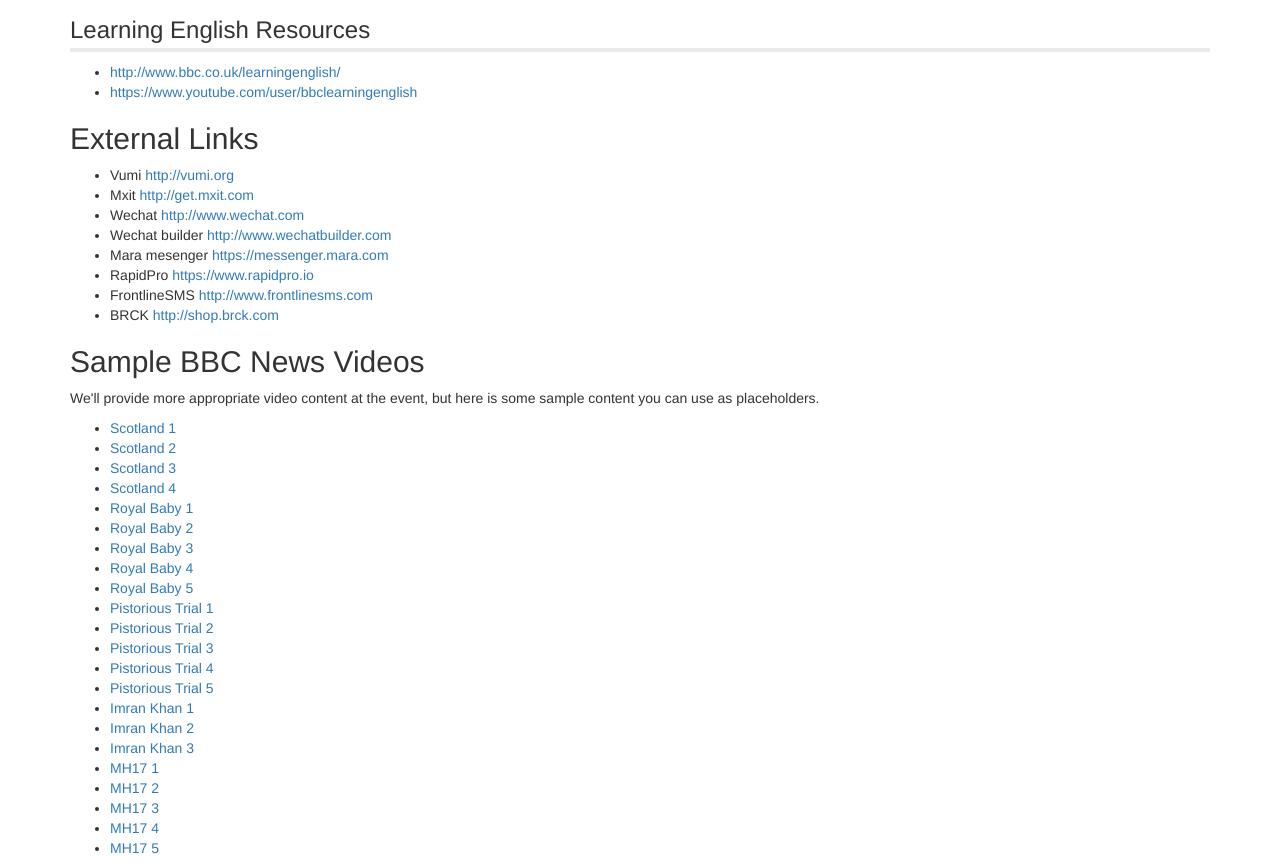
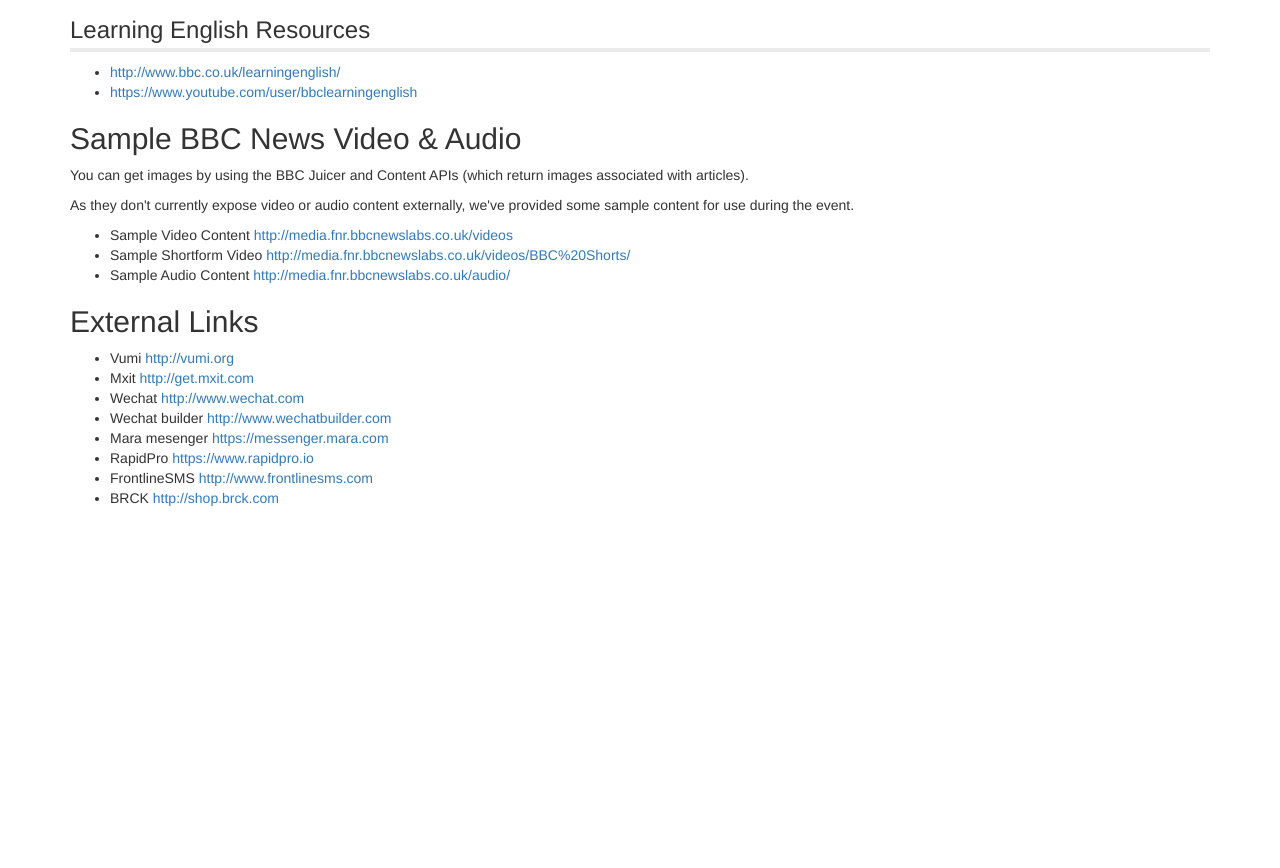
Before and after one commit to bbc/newslabs-docs, a website: page html/World-Service-Nairobi.html in a window 1280 px wide. Shown: the part 1712-2580 px from the top of the page. After the commit the page ends 2230 px from the top, so only its background shows below. Drawn offline with nearby package versions, Linux system fonts and the light colour scheme.

Commit message:
Updating URLs for sample video content

```diff
--- a/html/World-Service-Nairobi.html
+++ b/html/World-Service-Nairobi.html
@@ -51,7 +51,7 @@
        <h1>
           BBC News Labs <strong> Documentation</strong>
        </h1>
-       <p><small>Last updated: <strong>2015-01-29 11:21:55</strong></small></p>
+       <p><small>Last updated: <strong>2015-01-29 16:30:38</strong></small></p>
       </div>
     </div>
     <div class="container">
@@ -105,6 +105,14 @@
 <li><a href="http://www.bbc.co.uk/learningenglish/">http://www.bbc.co.uk/learningenglish/</a> </li>
 <li><a href="https://www.youtube.com/user/bbclearningenglish">https://www.youtube.com/user/bbclearningenglish</a> </li>
 </ul>
+<h2 id="sample-bbc-news-video-audio">Sample BBC News Video &amp; Audio</h2>
+<p>You can get images by using the BBC Juicer and Content APIs (which return images associated with articles).</p>
+<p>As they don&#39;t currently expose video or audio content externally, we&#39;ve provided some sample content for use during the event.</p>
+<ul>
+<li>Sample Video Content <a href="http://media.fnr.bbcnewslabs.co.uk/videos">http://media.fnr.bbcnewslabs.co.uk/videos</a></li>
+<li>Sample Shortform Video <a href="http://media.fnr.bbcnewslabs.co.uk/videos/BBC%20Shorts/">http://media.fnr.bbcnewslabs.co.uk/videos/BBC%20Shorts/</a></li>
+<li>Sample Audio Content <a href="http://media.fnr.bbcnewslabs.co.uk/audio/">http://media.fnr.bbcnewslabs.co.uk/audio/</a></li>
+</ul>
 <h2 id="external-links">External Links</h2>
 <ul>
 <li>Vumi <a href="http://vumi.org">http://vumi.org</a></li>
@@ -116,32 +124,6 @@
 <li>FrontlineSMS <a href="http://www.frontlinesms.com">http://www.frontlinesms.com</a></li>
 <li>BRCK <a href="http://shop.brck.com">http://shop.brck.com</a></li>
 </ul>
-<h2 id="sample-bbc-news-videos">Sample BBC News Videos</h2>
-<p>We&#39;ll provide more appropriate video content at the event, but here is some sample content you can use as placeholders.</p>
-<ul>
-<li><a href="http://media.fnr.bbcnewslabs.co.uk/videos/Scotland/CAMPAIGN%20COOK%201700%2010%209-h264.mp4">Scotland 1</a></li>
-<li><a href="http://media.fnr.bbcnewslabs.co.uk/videos/Scotland/IDENTITY%20HOCKINGS%200500%2010%209-h264.mp4">Scotland 2</a></li>
-<li><a href="http://media.fnr.bbcnewslabs.co.uk/videos/Scotland/SCOT%20KENDALL%20RANT%201427%209%209-h264.mp4">Scotland 3</a></li>
-<li><a href="http://media.fnr.bbcnewslabs.co.uk/videos/Scotland/SCOTLAND%20EXPLAINER1%201700%2010%209-h264.mp4">Scotland 4</a></li>
-<li><a href="http://media.fnr.bbcnewslabs.co.uk/videos/Royal%20Baby/BABY%20HUNT%20SOT%201130%208%209-h264.mp4">Royal Baby 1</a></li>
-<li><a href="http://media.fnr.bbcnewslabs.co.uk/videos/Royal%20Baby/BABY%20MONTAGE_OD%201321%208%209-h264.mp4">Royal Baby 2</a></li>
-<li><a href="http://media.fnr.bbcnewslabs.co.uk/videos/Royal%20Baby/BABY%20VOXES%201400%208%209-h264.mp4">Royal Baby 3</a></li>
-<li><a href="http://media.fnr.bbcnewslabs.co.uk/videos/Royal%20Baby/BABY%20WITCHELL%201300%208%209-h264.mp4">Royal Baby 4</a></li>
-<li><a href="http://media.fnr.bbcnewslabs.co.uk/videos/Royal%20Baby/WILLIAM%20BABY-OD%201547%208%209-h264.mp4">Royal Baby 5</a></li>
-<li><a href="http://media.fnr.bbcnewslabs.co.uk/videos/Pistorious%20Trial/PISTOR%20HARDING%20OS%201800%2011%209-h264.mp4">Pistorious Trial 1</a></li>
-<li><a href="http://media.fnr.bbcnewslabs.co.uk/videos/Pistorious%20Trial/PISTORIUS%20BBCNEWS%201154%2012%209-h264.mp4">Pistorious Trial 2</a></li>
-<li><a href="http://media.fnr.bbcnewslabs.co.uk/videos/Pistorious%20Trial/PISTORIUS%20HARDING%202200%2011%209-h264.mp4">Pistorious Trial 3</a></li>
-<li><a href="http://media.fnr.bbcnewslabs.co.uk/videos/Pistorious%20Trial/PISTORIUS%20JUDGE%20SOT%200923%2012%209-h264.mp4">Pistorious Trial 4</a></li>
-<li><a href="http://media.fnr.bbcnewslabs.co.uk/videos/Pistorious%20Trial/PISTORIUS%20STILLS%20FL%201124%2012%209-h264.mp4">Pistorious Trial 5</a></li>
-<li><a href="http://media.fnr.bbcnewslabs.co.uk/videos/Pakistan%20-%20Imran%20Khan/PAKISTAN%20ABBAS%201400%2021%208-h264.mp4">Imran Khan 1</a></li>
-<li><a href="http://media.fnr.bbcnewslabs.co.uk/videos/Pakistan%20-%20Imran%20Khan/north%20protest%20pkg%200106%203%209-h264.mp4">Imran Khan 2</a></li>
-<li><a href="http://media.fnr.bbcnewslabs.co.uk/videos/Pakistan%20-%20Imran%20Khan/north-imran-khan%20interview%201026%203%209-h264.mp4">Imran Khan 3</a></li>
-<li><a href="http://media.fnr.bbcnewslabs.co.uk/videos/MH17/MH17%20CHAIRMAN%20SOT%201630%209%209-h264.mp4">MH17 1</a></li>
-<li><a href="http://media.fnr.bbcnewslabs.co.uk/videos/MH17/MH17%20FOOTAGE_OD%201630%209%209-h264.mp4">MH17 2</a></li>
-<li><a href="http://media.fnr.bbcnewslabs.co.uk/videos/MH17/MH17%20HOLLIGAN%20RANT%201231%209%209-h264.mp4">MH17 3</a></li>
-<li><a href="http://media.fnr.bbcnewslabs.co.uk/videos/MH17/MH17%20SWEENEY%20SOT%201557%209%209-h264.mp4">MH17 4</a></li>
-<li><a href="http://media.fnr.bbcnewslabs.co.uk/videos/MH17/MH17%20WESTCOTT%201800%209%209-h264.mp4">MH17 5</a></li>
-</ul>
 
         </div>
       </div>
```
Also changed, not shown: docs/World-Service-Nairobi.md (+10 -27 lines), html/CANDY.html (+1 -1 lines), html/Juicer.html (+1 -1 lines), html/index.html (+1 -1 lines).
